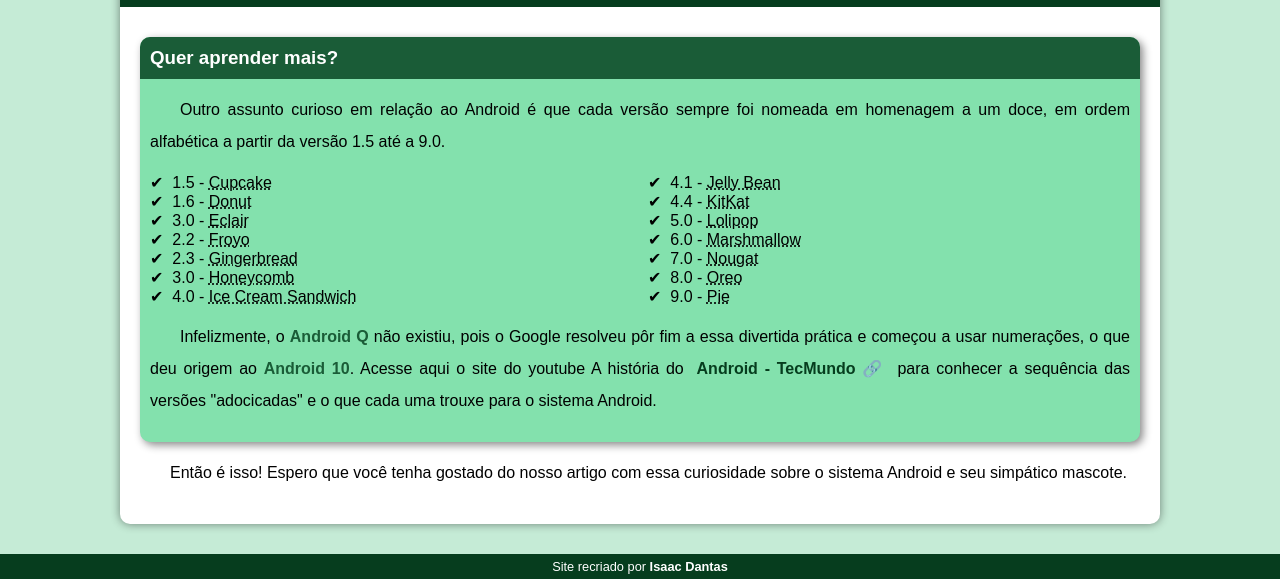
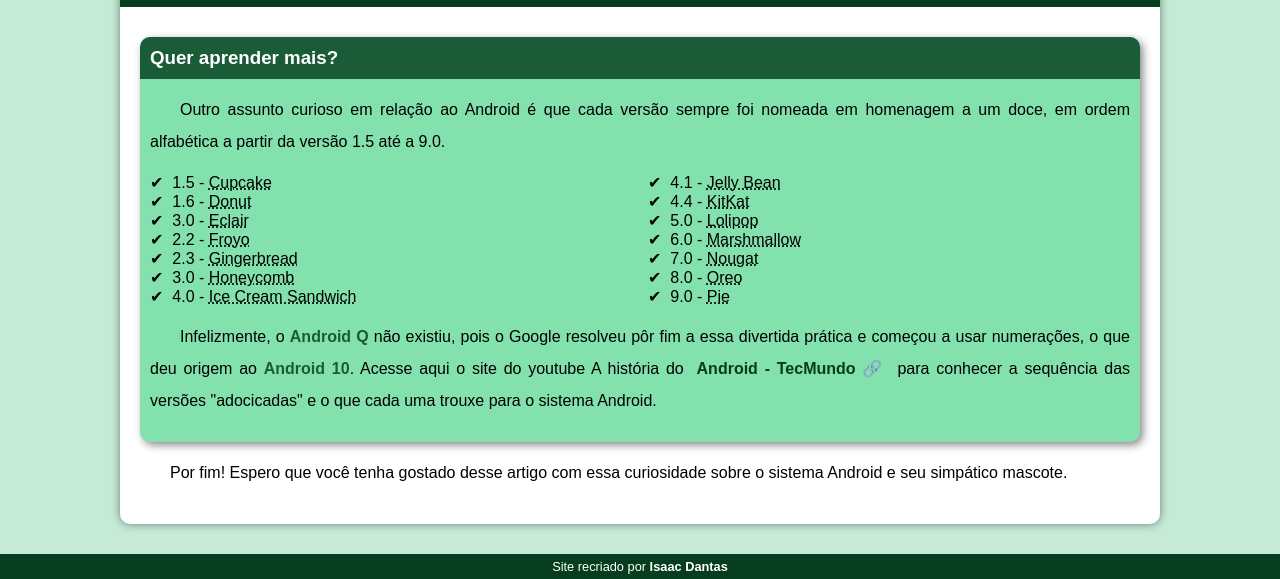
Before and after one commit to isaacdigitalcode/projeto-android, a plain HTML site: page index.html in a window 1280 px wide. Shown: the part 2436-3015 px from the top of the page. Drawn offline with Linux system fonts and the light colour scheme.

Commit message:
att-1.1-paragrafo-final

```diff
--- a/index.html
+++ b/index.html
@@ -77,7 +77,7 @@
                 </p>
             </aside>
 
-            <p>Então é isso! Espero que você tenha gostado do nosso artigo com essa curiosidade sobre o sistema Android e seu simpático mascote.</p>
+            <p>Por fim! Espero que você tenha gostado desse artigo com essa curiosidade sobre o sistema Android e seu simpático mascote.</p>
         </article>
     </main>
     <footer>
```
